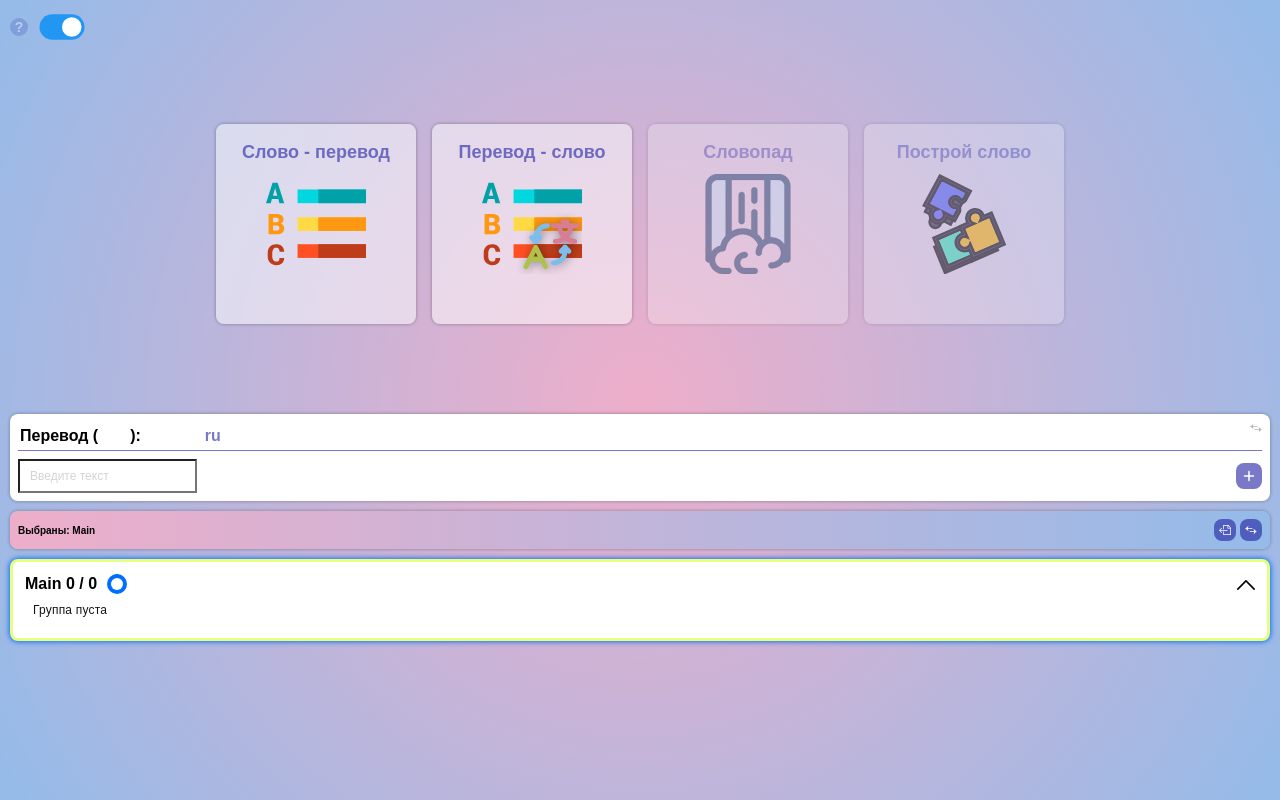
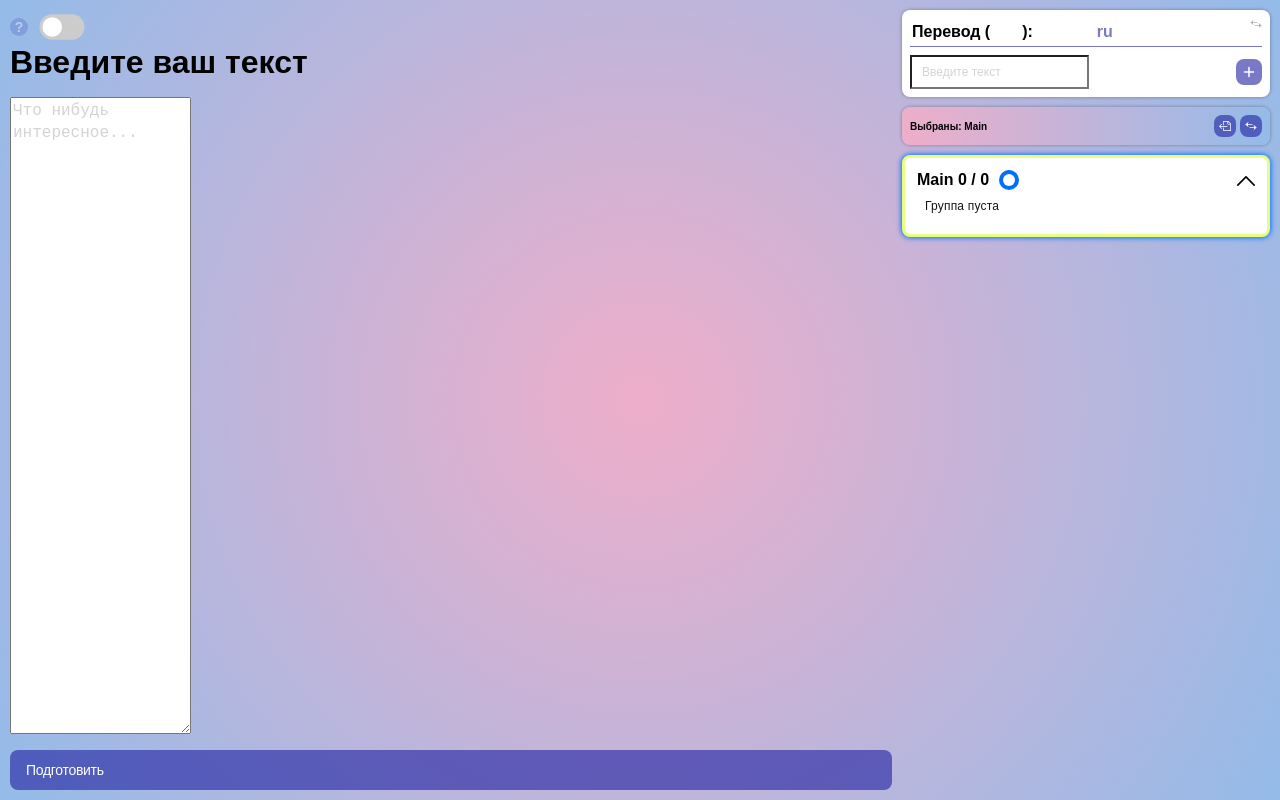
Before and after one commit to Kiyamov-Bulat/my-dictionary, a React app: page / in a window 1280 px wide. Built offline with nearby package versions, Linux system fonts and the light colour scheme.

Commit message:
init text widget and fix useHotkey

```diff
--- a/src/components/hotkeyManger/useHotkey.ts
+++ b/src/components/hotkeyManger/useHotkey.ts
@@ -8,7 +8,13 @@ export type UseHotkeyOptions = {
 }
 
 const skipEvent = (e: KeyboardEvent, key: string[], blocks: string[], ctrl?: boolean) => {
-    return (!key.includes(e.key) || (ctrl !== undefined && ctrl !== (e.ctrlKey || e.metaKey)) || blocks.includes(e.key));
+    return (
+        e.target instanceof HTMLTextAreaElement ||
+        e.target instanceof HTMLInputElement ||
+        !key.includes(e.key) ||
+        (ctrl !== undefined && ctrl !== (e.ctrlKey || e.metaKey))
+        || blocks.includes(e.key)
+    );
 };
 
 const useHotkey = (key: string | string[], callback: (e: KeyboardEvent) => void, options?: UseHotkeyOptions) => {
--- a/src/store/slices/configuration.ts
+++ b/src/store/slices/configuration.ts
@@ -4,7 +4,7 @@ import ConfigurationModel, {EPanelView} from '../../models/configuration';
 const configurationState = {
     ...ConfigurationModel.get(),
     isOpen: false,
-    panelView: EPanelView.GAMES_LIST,
+    panelView: EPanelView.TEXT,
 };
 
 const configuration = createSlice({
--- a/src/widgets/mainPanel/index.tsx
+++ b/src/widgets/mainPanel/index.tsx
@@ -18,7 +18,7 @@ const MainPanel: FC = () => {
     useHotkey(HOTKEYS.SWITCH_PANEL_VIEW.key, switchPanel, { ctrl: HOTKEYS.SWITCH_PANEL_VIEW.ctrl });
 
     return (
-        <div>
+        <div className={styles.mainPanelContainer}>
             <div className={styles.header}>
                 <Help/>
                 <Switch className={styles.switch} value={panelViewIsGamesList} onChange={switchPanel}/>
--- a/src/widgets/mainPanel/styles.module.scss
+++ b/src/widgets/mainPanel/styles.module.scss
@@ -1,3 +1,9 @@
+.mainPanelContainer {
+  display: flex;
+  flex-direction: column;
+  flex-grow: 1;
+  height: 100%;
+}
 .header {
   position: relative;
   display: flex;
--- a/src/widgets/text/index.tsx
+++ b/src/widgets/text/index.tsx
@@ -1,11 +1,16 @@
-import React, {FC} from 'react';
+import React, {FC, useState} from 'react';
+import InputView from './inputView';
+import TranslateView from './translateView';
 
 const Text: FC = () => {
+    const [text, setText] = useState('');
+    const [isInput, setIsInput] = useState(true);
+    const toTranslateView = () => setIsInput(false);
+    const toInputView = () => setIsInput(true);
 
-    return (
-        <div>
-
-        </div>
+    return (isInput
+        ? <InputView text={text} onChange={setText} onSubmit={toTranslateView}/>
+        : <TranslateView text={text} onBack={toInputView}/>
     );
 };
 
--- /dev/null
+++ b/src/widgets/text/inputView.tsx
@@ -0,0 +1,30 @@
+import React, {FC} from 'react';
+import TextField from '../../components/textField';
+import Button from '../../components/button';
+import styles from './styles.module.scss';
+
+type InputViewProps = {
+    text: string
+    onChange: (text: string) => void
+    onSubmit: () => void
+};
+
+const InputView: FC<InputViewProps> = ({ text, onChange, onSubmit }) => {
+
+    return (
+        <div className={styles.container}>
+            <h1>Введите ваш текст</h1>
+            <TextField
+                className={styles.textField}
+                placeholder={'Что нибудь интересное...'}
+                multiline={true}
+                value={text}
+                onChange={onChange}/>
+            <Button onClick={onSubmit} variant={'primary'}>
+                Подготовить
+            </Button>
+        </div>
+    );
+};
+
+export default InputView;
--- /dev/null
+++ b/src/widgets/text/styles.module.scss
@@ -0,0 +1,13 @@
+.container {
+  display: flex;
+  flex-direction: column;
+  gap: 16px;
+  flex-grow: 1;
+}
+
+.textField {
+  flex-grow: 1;
+  textarea {
+    height: 100%;
+  }
+}
--- /dev/null
+++ b/src/widgets/text/translateView.tsx
@@ -0,0 +1,21 @@
+import React, {FC} from 'react';
+import Button from '../../components/button';
+import styles from './styles.module.scss';
+
+type TranslateViewProps = {
+    text: string
+    onBack: () => void
+};
+
+const TranslateView: FC<TranslateViewProps> = ({ text, onBack }) => {
+
+    return (
+        <div className={styles.container}>
+            <Button variant={'primary'} onClick={onBack}>
+                Вернутся
+            </Button>
+        </div>
+    );
+};
+
+export default TranslateView;
```
